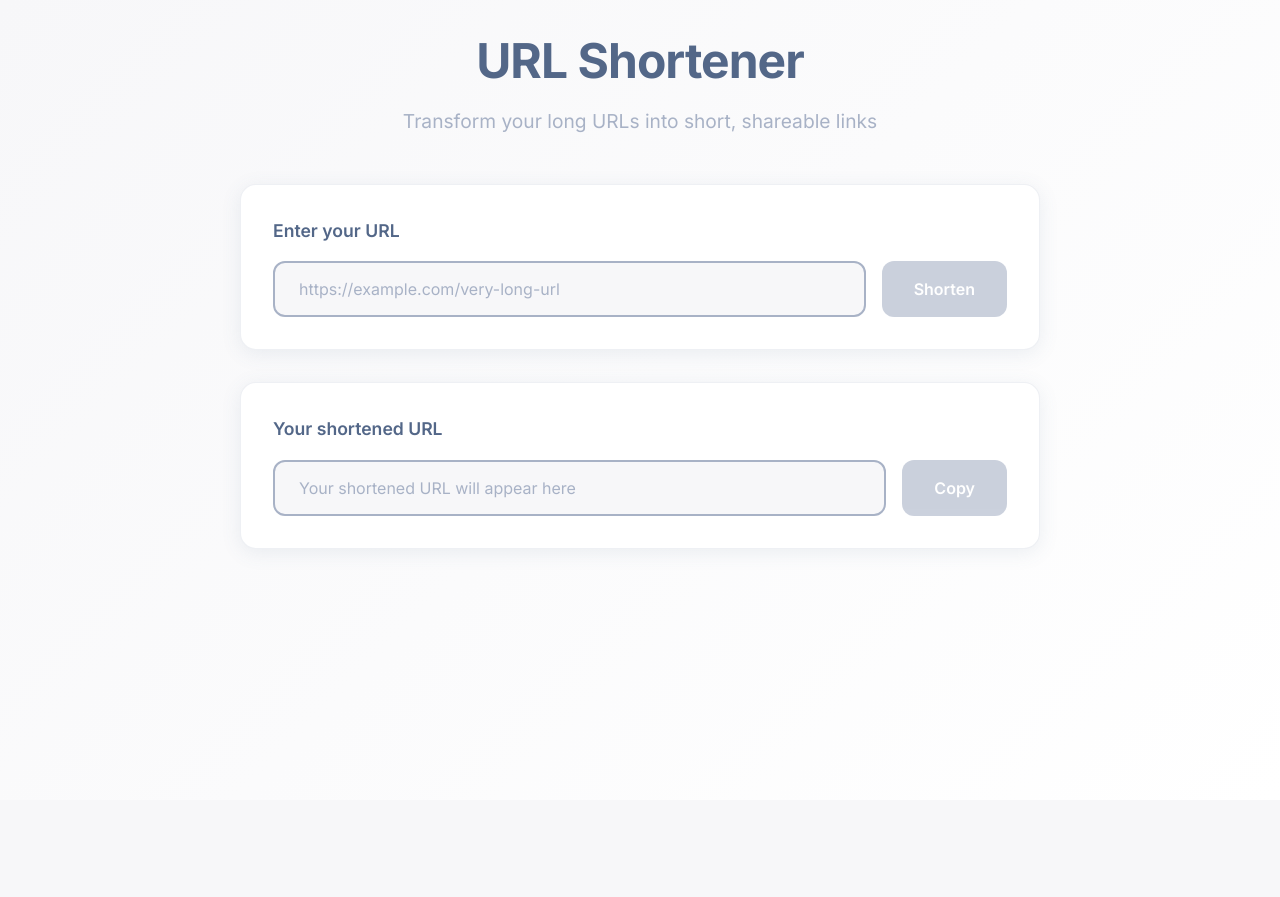
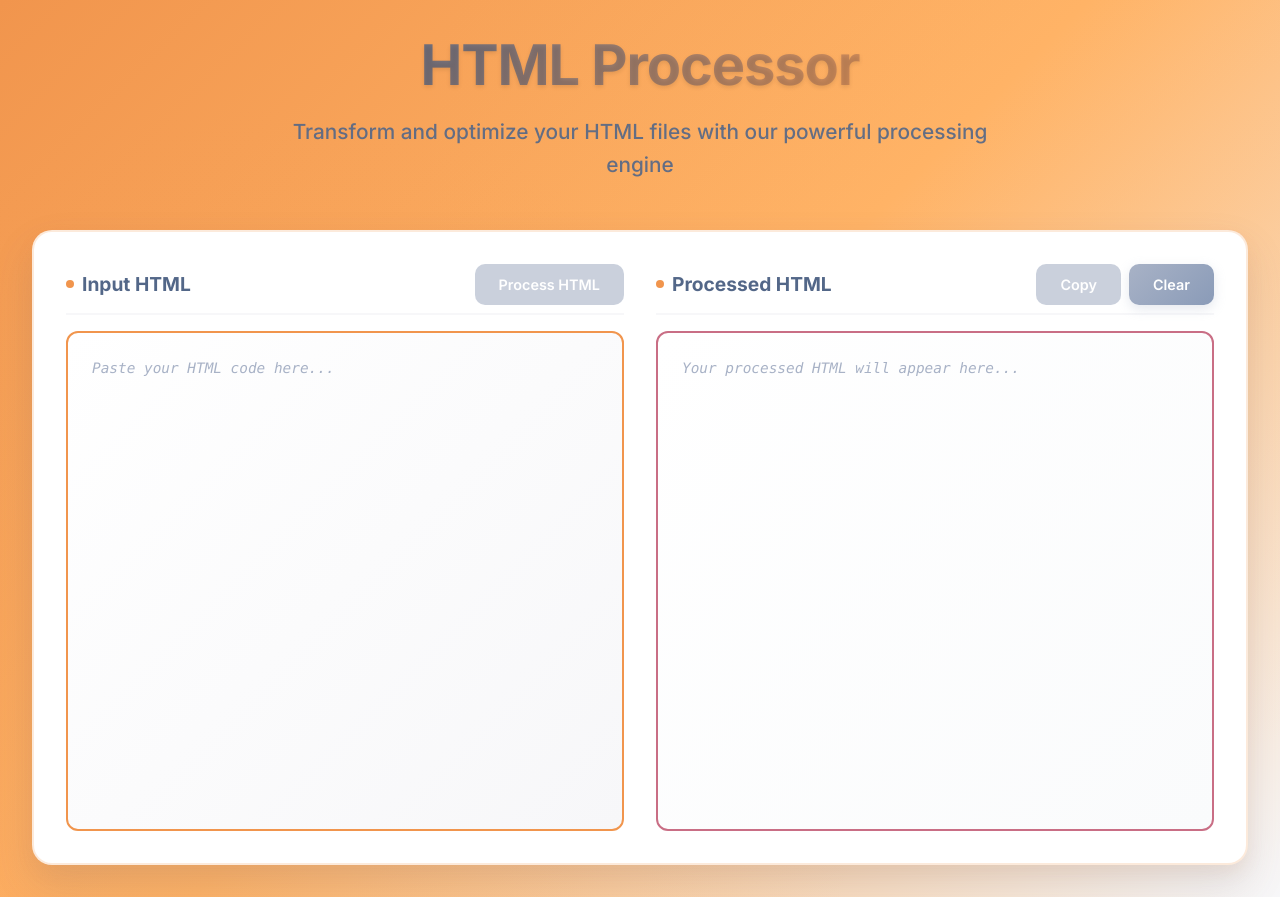
Before and after one commit to EthanMillet/urlShortener, a React (Vite) app in the folder url-ui/: page / in a window 1280 px wide. Before the commit the page ends 800 px from the top, so only its background shows below. Built offline with nearby package versions, Linux system fonts and the light colour scheme.

Commit message:
Refine UI: Side-by-side HTML editor with enhanced orange branding

```diff
--- a/url-ui/index.html
+++ b/url-ui/index.html
@@ -4,9 +4,9 @@
     <meta charset="UTF-8" />
     <link rel="icon" type="image/svg+xml" href="/vite.svg" />
     <meta name="viewport" content="width=device-width, initial-scale=1.0" />
-    <meta name="description" content="Transform your long URLs into short, shareable links with our URL shortener service." />
-    <meta name="keywords" content="URL shortener, link shortener, short URL, URL compression" />
-    <title>URL Shortener - Transform Long URLs into Short Links</title>
+    <meta name="description" content="Transform and optimize your HTML files with our powerful processing engine." />
+    <meta name="keywords" content="HTML processor, HTML optimization, code editor, web development" />
+    <title>HTML Processor - Transform and Optimize Your HTML Files</title>
     <link rel="preconnect" href="https://fonts.googleapis.com">
     <link rel="preconnect" href="https://fonts.gstatic.com" crossorigin>
     <link href="https://fonts.googleapis.com/css2?family=Inter:wght@400;500;600;700&display=swap" rel="stylesheet">
--- a/url-ui/src/App.css
+++ b/url-ui/src/App.css
@@ -5,142 +5,236 @@
   --main-brand: #F1954D;
   --dark-accent: #C96E85;
   --dark-shades: #536788;
+  --orange-light: #ffb366;
+  --orange-dark: #d67a2a;
 }
 
 .app {
   min-height: 100vh;
-  background: linear-gradient(135deg, var(--light-shades) 0%, #ffffff 100%);
+  background: linear-gradient(135deg, var(--main-brand) 0%, var(--orange-light) 50%, var(--light-shades) 100%);
   display: flex;
   flex-direction: column;
   align-items: center;
   padding: 2rem;
+  position: relative;
+}
+
+.app::before {
+  content: '';
+  position: absolute;
+  top: 0;
+  left: 0;
+  right: 0;
+  bottom: 0;
+  background:
+    radial-gradient(circle at 20% 80%, rgba(241, 149, 77, 0.1) 0%, transparent 50%),
+    radial-gradient(circle at 80% 20%, rgba(255, 179, 102, 0.1) 0%, transparent 50%);
+  pointer-events: none;
 }
 
 .header {
   text-align: center;
   margin-bottom: 3rem;
-  max-width: 600px;
+  max-width: 700px;
+  position: relative;
+  z-index: 1;
 }
 
 .header h1 {
-  font-size: 3rem;
-  font-weight: 700;
-  color: var(--dark-shades);
+  font-size: 3.5rem;
+  font-weight: 800;
+  background: linear-gradient(135deg, var(--dark-shades) 0%, var(--main-brand) 100%);
+  -webkit-background-clip: text;
+  -webkit-text-fill-color: transparent;
+  background-clip: text;
   margin: 0 0 1rem 0;
   letter-spacing: -0.02em;
+  text-shadow: 0 2px 4px rgba(0, 0, 0, 0.1);
 }
 
 .header p {
-  font-size: 1.2rem;
-  color: var(--light-accent);
+  font-size: 1.3rem;
+  color: var(--dark-shades);
   margin: 0;
-  font-weight: 400;
+  font-weight: 500;
+  opacity: 0.9;
 }
 
 .main {
   width: 100%;
-  max-width: 800px;
-  display: flex;
-  flex-direction: column;
+  max-width: 1400px;
+  position: relative;
+  z-index: 1;
+}
+
+.editor-container {
+  display: grid;
+  grid-template-columns: 1fr 1fr;
   gap: 2rem;
+  background: white;
+  border-radius: 20px;
+  padding: 2rem;
+  box-shadow:
+    0 20px 40px rgba(83, 103, 136, 0.15),
+    0 8px 16px rgba(241, 149, 77, 0.1);
+  border: 2px solid rgba(241, 149, 77, 0.2);
 }
 
 .input-section,
 .output-section {
-  background: white;
-  border-radius: 16px;
-  padding: 2rem;
-  box-shadow: 0 4px 20px rgba(83, 103, 136, 0.1);
-  border: 1px solid rgba(168, 178, 198, 0.2);
+  display: flex;
+  flex-direction: column;
+  height: 100%;
 }
 
-.input-label,
-.output-label {
-  display: block;
-  font-size: 1.1rem;
-  font-weight: 600;
-  color: var(--dark-shades);
+.section-header {
+  display: flex;
+  justify-content: space-between;
+  align-items: center;
   margin-bottom: 1rem;
+  padding-bottom: 0.5rem;
+  border-bottom: 2px solid var(--light-shades);
 }
 
-.input-group,
-.output-group {
+.section-label {
+  font-size: 1.2rem;
+  font-weight: 700;
+  color: var(--dark-shades);
   display: flex;
-  gap: 1rem;
-  align-items: stretch;
+  align-items: center;
+  gap: 0.5rem;
 }
 
-.url-input,
-.url-output {
+.section-label::before {
+  content: '';
+  width: 8px;
+  height: 8px;
+  background: var(--main-brand);
+  border-radius: 50%;
+  display: inline-block;
+}
+
+.output-actions {
+  display: flex;
+  gap: 0.5rem;
+}
+
+.html-textarea {
   flex: 1;
-  padding: 1rem 1.5rem;
+  padding: 1.5rem;
   border: 2px solid var(--light-accent);
   border-radius: 12px;
-  font-size: 1rem;
+  font-size: 0.9rem;
+  font-family: 'Monaco', 'Menlo', 'Ubuntu Mono', monospace;
+  line-height: 1.6;
+  resize: none;
   transition: all 0.2s ease;
   background: var(--light-shades);
   color: var(--dark-shades);
+  min-height: 500px;
 }
 
-.url-input:focus,
-.url-output:focus {
-  outline: none;
+.input-textarea {
   border-color: var(--main-brand);
-  box-shadow: 0 0 0 3px rgba(241, 149, 77, 0.1);
+  background: linear-gradient(135deg, #ffffff 0%, var(--light-shades) 100%);
 }
 
-.url-input::placeholder,
-.url-output::placeholder {
-  color: var(--light-accent);
+.input-textarea:focus {
+  outline: none;
+  border-color: var(--orange-dark);
+  box-shadow: 0 0 0 3px rgba(241, 149, 77, 0.2);
+  background: white;
 }
 
-.shorten-button,
-.copy-button {
-  padding: 1rem 2rem;
+.output-textarea {
+  border-color: var(--dark-accent);
+  background: linear-gradient(135deg, #ffffff 0%, #fafbfc 100%);
+}
+
+.html-textarea::placeholder {
+  color: var(--light-accent);
+  font-style: italic;
+}
+
+.process-button,
+.copy-button,
+.clear-button {
+  padding: 0.75rem 1.5rem;
   border: none;
-  border-radius: 12px;
-  font-size: 1rem;
+  border-radius: 10px;
+  font-size: 0.9rem;
   font-weight: 600;
   cursor: pointer;
   transition: all 0.2s ease;
   white-space: nowrap;
+  display: flex;
+  align-items: center;
+  gap: 0.5rem;
 }
 
-.shorten-button {
-  background: var(--main-brand);
+.process-button {
+  background: linear-gradient(135deg, var(--main-brand) 0%, var(--orange-dark) 100%);
   color: white;
-}
-
-.shorten-button:hover:not(:disabled) {
-  background: #e0853a;
-  transform: translateY(-1px);
   box-shadow: 0 4px 12px rgba(241, 149, 77, 0.3);
 }
 
-.shorten-button:disabled {
+.process-button:hover:not(:disabled) {
+  transform: translateY(-2px);
+  box-shadow: 0 6px 20px rgba(241, 149, 77, 0.4);
+  background: linear-gradient(135deg, var(--orange-dark) 0%, var(--main-brand) 100%);
+}
+
+.process-button:disabled {
   background: var(--light-accent);
   cursor: not-allowed;
   opacity: 0.6;
+  transform: none;
+  box-shadow: none;
 }
 
 .copy-button {
-  background: var(--dark-accent);
+  background: linear-gradient(135deg, var(--dark-accent) 0%, #b55a73 100%);
   color: white;
+  box-shadow: 0 4px 12px rgba(201, 110, 133, 0.3);
 }
 
 .copy-button:hover:not(:disabled) {
-  background: #b55a73;
-  transform: translateY(-1px);
-  box-shadow: 0 4px 12px rgba(201, 110, 133, 0.3);
+  transform: translateY(-2px);
+  box-shadow: 0 6px 20px rgba(201, 110, 133, 0.4);
 }
 
-.copy-button:disabled {
+.clear-button {
+  background: linear-gradient(135deg, var(--light-accent) 0%, #8a9bb8 100%);
+  color: white;
+  box-shadow: 0 4px 12px rgba(168, 178, 198, 0.3);
+}
+
+.clear-button:hover {
+  transform: translateY(-2px);
+  box-shadow: 0 6px 20px rgba(168, 178, 198, 0.4);
+}
+
+.copy-button:disabled,
+.clear-button:disabled {
   background: var(--light-accent);
   cursor: not-allowed;
   opacity: 0.6;
+  transform: none;
+  box-shadow: none;
 }
 
 /* Responsive Design */
+@media (max-width: 1200px) {
+  .editor-container {
+    grid-template-columns: 1fr;
+    gap: 1.5rem;
+  }
+
+  .html-textarea {
+    min-height: 400px;
+  }
+}
+
 @media (max-width: 768px) {
   .app {
     padding: 1rem;
@@ -151,22 +245,27 @@
   }
 
   .header p {
-    font-size: 1rem;
+    font-size: 1.1rem;
   }
 
-  .input-section,
-  .output-section {
+  .editor-container {
     padding: 1.5rem;
+    border-radius: 16px;
   }
 
-  .input-group,
-  .output-group {
+  .section-header {
     flex-direction: column;
+    align-items: flex-start;
+    gap: 1rem;
   }
 
-  .shorten-button,
-  .copy-button {
+  .output-actions {
     width: 100%;
+    justify-content: flex-end;
+  }
+
+  .html-textarea {
+    min-height: 300px;
   }
 }
 
@@ -175,8 +274,19 @@
     font-size: 2rem;
   }
 
-  .input-section,
-  .output-section {
+  .editor-container {
     padding: 1rem;
   }
+
+  .html-textarea {
+    min-height: 250px;
+    font-size: 0.8rem;
+  }
+
+  .process-button,
+  .copy-button,
+  .clear-button {
+    padding: 0.6rem 1rem;
+    font-size: 0.8rem;
+  }
 }
--- a/url-ui/src/App.jsx
+++ b/url-ui/src/App.jsx
@@ -2,88 +2,101 @@ import { useState } from 'react'
 import './App.css'
 
 function App() {
-  const [inputUrl, setInputUrl] = useState('')
-  const [shortenedUrl, setShortenedUrl] = useState('')
+  const [inputHtml, setInputHtml] = useState('')
+  const [outputHtml, setOutputHtml] = useState('')
 
-  const handleShorten = async () => {
-    if (!inputUrl.trim()) return
+  const handleProcess = async () => {
+    if (!inputHtml.trim()) return
 
     try {
       // TODO: Replace with actual API call
-      const response = await fetch('/api/shorten', {
+      const response = await fetch('/api/process', {
         method: 'POST',
         headers: {
           'Content-Type': 'application/json',
         },
-        body: JSON.stringify({ url: inputUrl }),
+        body: JSON.stringify({ html: inputHtml }),
       })
 
       if (response.ok) {
         const data = await response.json()
-        setShortenedUrl(data.shortUrl)
+        setOutputHtml(data.processedHtml)
       }
     } catch (error) {
-      console.error('Error shortening URL:', error)
+      console.error('Error processing HTML:', error)
       // For now, just show a placeholder
-      setShortenedUrl('https://short.ly/abc123')
+      setOutputHtml('<!-- Processed HTML will appear here -->\n' + inputHtml)
     }
   }
 
   const handleCopy = () => {
-    navigator.clipboard.writeText(shortenedUrl)
+    navigator.clipboard.writeText(outputHtml)
+  }
+
+  const handleClear = () => {
+    setInputHtml('')
+    setOutputHtml('')
   }
 
   return (
     <div className="app">
       <header className="header">
-        <h1>URL Shortener</h1>
-        <p>Transform your long URLs into short, shareable links</p>
+        <h1>HTML Processor</h1>
+        <p>Transform and optimize your HTML files with our powerful processing engine</p>
       </header>
 
       <main className="main">
-        <div className="input-section">
-          <label htmlFor="url-input" className="input-label">
-            Enter your URL
-          </label>
-          <div className="input-group">
-            <input
-              id="url-input"
-              type="url"
-              value={inputUrl}
-              onChange={(e) => setInputUrl(e.target.value)}
-              placeholder="https://example.com/very-long-url"
-              className="url-input"
+        <div className="editor-container">
+          <div className="input-section">
+            <div className="section-header">
+              <label htmlFor="html-input" className="section-label">
+                Input HTML
+              </label>
+              <button
+                onClick={handleProcess}
+                className="process-button"
+                disabled={!inputHtml.trim()}
+              >
+                Process HTML
+              </button>
+            </div>
+            <textarea
+              id="html-input"
+              value={inputHtml}
+              onChange={(e) => setInputHtml(e.target.value)}
+              placeholder="Paste your HTML code here..."
+              className="html-textarea input-textarea"
             />
-            <button
-              onClick={handleShorten}
-              className="shorten-button"
-              disabled={!inputUrl.trim()}
-            >
-              Shorten
-            </button>
           </div>
-        </div>
 
-        <div className="output-section">
-          <label htmlFor="url-output" className="output-label">
-            Your shortened URL
-          </label>
-          <div className="output-group">
-            <input
-              id="url-output"
-              type="text"
-              value={shortenedUrl}
+          <div className="output-section">
+            <div className="section-header">
+              <label htmlFor="html-output" className="section-label">
+                Processed HTML
+              </label>
+              <div className="output-actions">
+                <button
+                  onClick={handleCopy}
+                  className="copy-button"
+                  disabled={!outputHtml}
+                >
+                  Copy
+                </button>
+                <button
+                  onClick={handleClear}
+                  className="clear-button"
+                >
+                  Clear
+                </button>
+              </div>
+            </div>
+            <textarea
+              id="html-output"
+              value={outputHtml}
               readOnly
-              placeholder="Your shortened URL will appear here"
-              className="url-output"
+              placeholder="Your processed HTML will appear here..."
+              className="html-textarea output-textarea"
             />
-            <button
-              onClick={handleCopy}
-              className="copy-button"
-              disabled={!shortenedUrl}
-            >
-              Copy
-            </button>
           </div>
         </div>
       </main>
```
